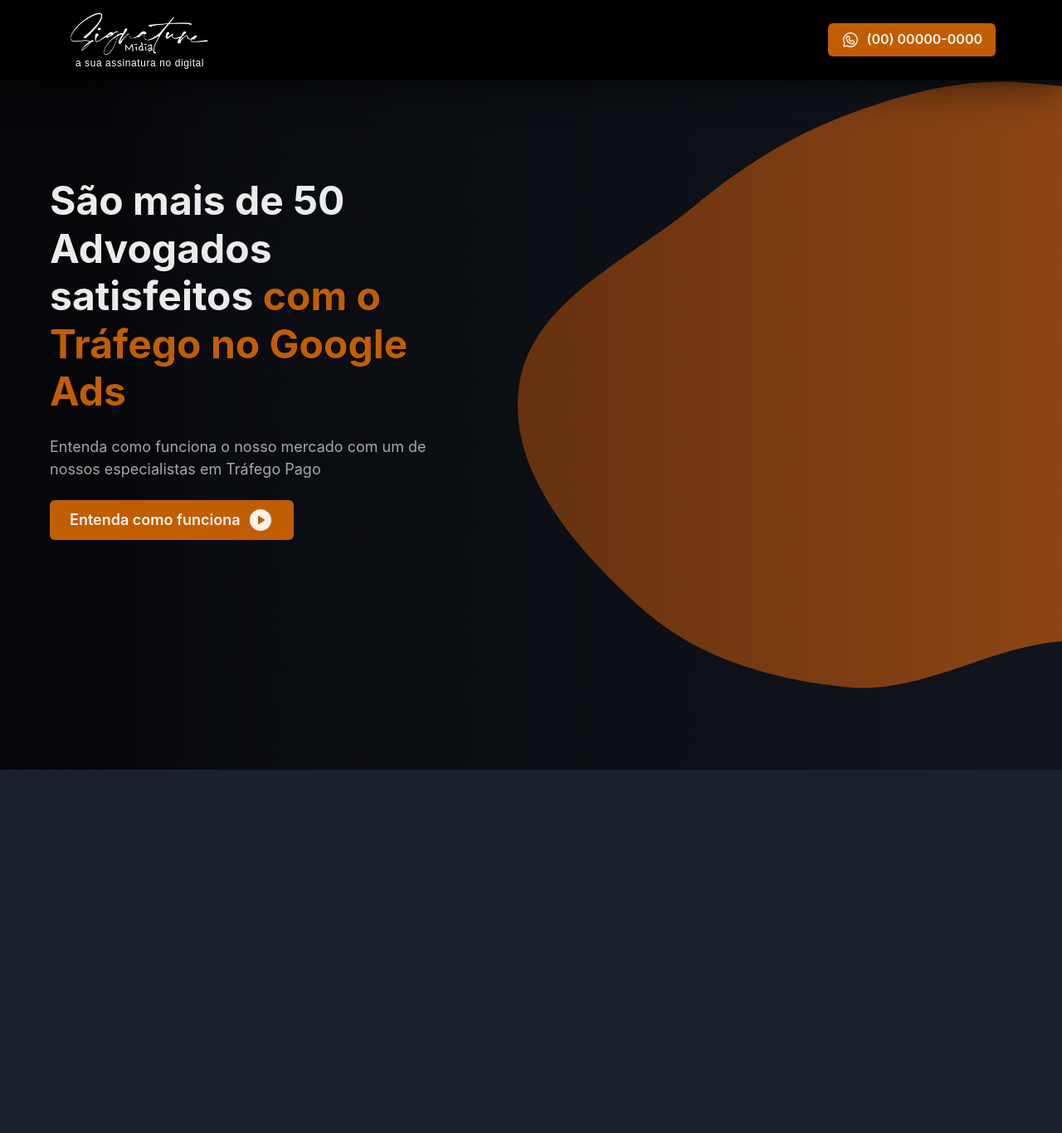
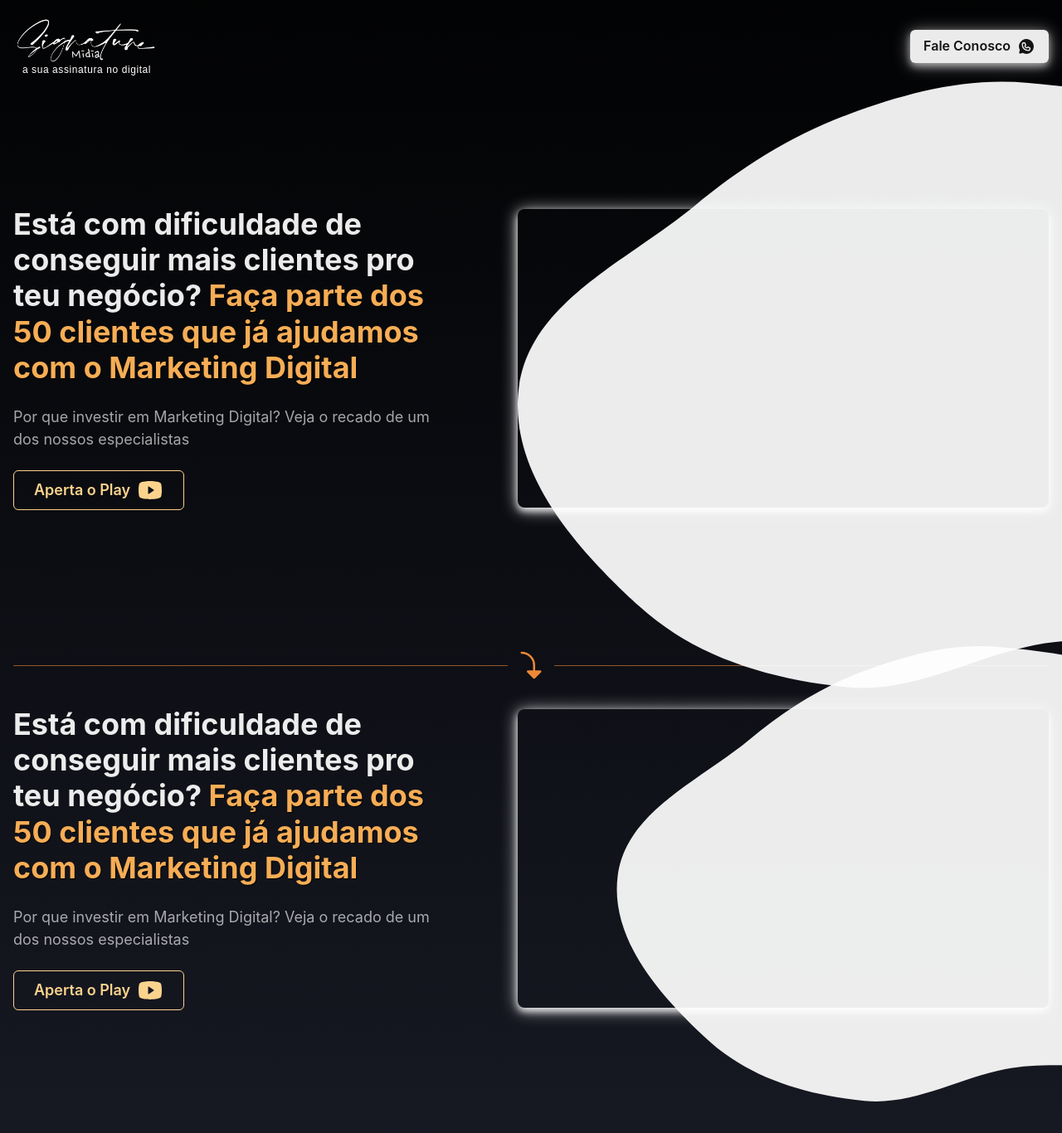
Before and after one commit to maxinelobato/signaturemidia, a Next.js app: page / in a window 1280 px wide. Shown: the top 1366 px of the page at 83% size. Before the commit the page ends 944 px from the top, so only its background shows below. Built offline with nearby package versions, Linux system fonts and the light colour scheme.

Commit message:
changesall

```diff
--- a/src/components/About.tsx
+++ b/src/components/About.tsx
@@ -1,18 +1,36 @@
 import {
   Box,
-  Button,
   Container,
+  Divider,
   Flex,
   Heading,
   Icon,
+  IconButton,
   IconProps,
-  Link,
   Stack,
   Text,
 } from '@chakra-ui/react';
-import { PlayCircle } from 'phosphor-react';
-import { useEffect, useState } from 'react';
+import { ArrowBendRightDown } from 'phosphor-react';
+import { ReactElement, useEffect, useState } from 'react';
 import ReactPlayer from 'react-player/lazy';
+import { ButtonPLAY } from './ButtonPLAY';
+
+interface FeatureProps {
+  text: string;
+  iconBg: string;
+  icon?: ReactElement;
+}
+
+const Feature = ({ text, icon, iconBg }: FeatureProps) => {
+  return (
+    <Stack direction="row" align="center">
+      <Flex align="center" justify="center" bg={iconBg} rounded="lg">
+        {icon}
+      </Flex>
+      <Text fontWeight={600}>{text}</Text>
+    </Stack>
+  );
+};
 
 export function About() {
   const [isSSR, setIsSSR] = useState(true);
@@ -21,38 +39,25 @@
   }, []);
 
   return (
-    <Box bgGradient="linear(to-r, blackAlpha.800 10%, blackAlpha.700 20%, blackAlpha.500)">
+    <Box bgGradient="linear(to-t, gray.900, blackAlpha.900)">
       <Container maxW={'7xl'} pt={28} pb="44">
         <Stack minH={'80vh'} direction={{ base: 'column', md: 'row' }}>
-          <Flex p={8} flex={1} align={'center'} justify={'center'}>
-            <Stack spacing={6} w={'full'} maxW={'lg'}>
-              <Heading fontSize={{ base: '3xl', md: '4xl', lg: '5xl' }}>
+          <Flex flex={1} align={'center'} justify={'left'}>
+            <Stack p={{ base: '8', md: '0' }} spacing={6} w={'full'} maxW={'lg'}>
+              <Heading fontSize={{ base: '2xl', md: '3xl', lg: '4xl' }}>
                 <Text color="whiteAlpha.900" as={'span'}>
-                  São mais de 50 Advogados satisfeitos
+                  Está com dificuldade de conseguir mais clientes pro teu negócio?
                 </Text>{' '}
-                <Text color="#C15E03" as="span" textShadow="#000 1px 1px">
-                  com o Tráfego no Google Ads
+                <Text color="orange.300" as="span" textShadow="#000 1px 1px">
+                  Faça parte dos 50 clientes que já ajudamos com o Marketing Digital
                 </Text>{' '}
               </Heading>
               <Text fontSize={{ base: 'md', lg: 'lg' }} color={'whiteAlpha.700'}>
-                Entenda como funciona o nosso mercado com um de nossos especialistas em
-                Tráfego Pago
+                Por que investir em Marketing Digital? Veja o recado de um dos nossos
+                especialistas
               </Text>
               <Stack direction={{ base: 'column', md: 'row' }} spacing={4}>
-                <Button
-                  size="lg"
-                  bgColor="#C15E03"
-                  _hover={{ bgColor: 'orange.400', transition: '0.5s' }}
-                  rightIcon={<PlayCircle size={32} weight="fill" />}
-                >
-                  <Link
-                    style={{ textDecoration: 'none' }}
-                    href="https://api.whatsapp.com/send?phone=5598981258283&text=Ol%C3%A1%2C%20Dr%C2%AA.%20Mayana!%20Vim%20pelo%20site.%20Podemos%20conversar%3F%20"
-                    isExternal
-                  >
-                    Entenda como funciona
-                  </Link>
-                </Button>
+                <ButtonPLAY />
               </Stack>
             </Stack>
           </Flex>
@@ -69,11 +74,88 @@
               position="absolute"
               top="-20%"
               left={0}
-              zIndex={-1}
-              color="orange.500"
+              zIndex={1}
+              color="whiteAlpha.900"
             />
             {isSSR ? null : (
-              <ReactPlayer url="https://www.youtube.com/watch?v=AM-IW0Krod4" controls />
+              <Box
+                display="flex"
+                overflow="hidden"
+                rounded="lg"
+                boxShadow="0 4px 8px 0 rgba(255, 255, 255, 0.8), 0 2px 20px 0 rgba(255, 255, 255, 0.8);"
+                zIndex={1}
+              >
+                <ReactPlayer
+                  url="https://www.youtube.com/watch?v=AM-IW0Krod4"
+                  controls
+                />
+              </Box>
+            )}
+          </Flex>
+        </Stack>
+        <Stack justifyContent="center" align="center" direction="row" h="100px">
+          <Divider borderRadius="4px" borderColor="orange.400" variant="solid" />
+          <IconButton
+            color="orange.400"
+            style={{ cursor: 'not-allowed', pointerEvents: 'none' }}
+            variant="unstyled"
+            w={16}
+            h={16}
+            rounded="full"
+            aria-label="Role Down"
+            icon={<ArrowBendRightDown size={40} weight="fill" />}
+          />
+          <Divider borderRadius="4px" borderColor="orange.400" variant="solid" />
+        </Stack>
+        <Stack direction={{ base: 'column', md: 'row' }}>
+          <Flex flex={1} align={'center'} justify={'left'}>
+            <Stack p={{ base: '8', md: '0' }} spacing={6} w={'full'} maxW={'lg'}>
+              <Heading fontSize={{ base: '2xl', md: '3xl', lg: '4xl' }}>
+                <Text color="whiteAlpha.900" as={'span'}>
+                  Está com dificuldade de conseguir mais clientes pro teu negócio?
+                </Text>{' '}
+                <Text color="orange.300" as="span" textShadow="#000 1px 1px">
+                  Faça parte dos 50 clientes que já ajudamos com o Marketing Digital
+                </Text>{' '}
+              </Heading>
+              <Text fontSize={{ base: 'md', lg: 'lg' }} color={'whiteAlpha.700'}>
+                Por que investir em Marketing Digital? Veja o recado de um dos nossos
+                especialistas
+              </Text>
+              <Stack direction={{ base: 'column', md: 'row' }} spacing={4}>
+                <ButtonPLAY />
+              </Stack>
+            </Stack>
+          </Flex>
+          <Flex
+            flex={1}
+            justify={'center'}
+            align={'center'}
+            position={'relative'}
+            w={'full'}
+          >
+            <Blob
+              w="150%"
+              h="150%"
+              position="absolute"
+              top="-20%"
+              left={0}
+              zIndex={1}
+              color="whiteAlpha.900"
+            />
+            {isSSR ? null : (
+              <Box
+                display="flex"
+                overflow="hidden"
+                rounded="lg"
+                boxShadow="0 4px 8px 0 rgba(255, 255, 255, 0.8), 0 2px 20px 0 rgba(255, 255, 255, 0.8);"
+                zIndex={1}
+              >
+                <ReactPlayer
+                  url="https://www.youtube.com/watch?v=AM-IW0Krod4"
+                  controls
+                />
+              </Box>
             )}
           </Flex>
         </Stack>
--- /dev/null
+++ b/src/components/ButtonPLAY.tsx
@@ -0,0 +1,17 @@
+import { Button } from '@chakra-ui/react';
+import { YoutubeLogo } from 'phosphor-react';
+
+export function ButtonPLAY() {
+  return (
+    <Button
+      style={{ cursor: 'not-allowed', pointerEvents: 'none' }}
+      variant="outline"
+      size="lg"
+      colorScheme="orange"
+      rightIcon={<YoutubeLogo size={32} weight="fill" />}
+      zIndex={2}
+    >
+      Aperta o Play
+    </Button>
+  );
+}
--- /dev/null
+++ b/src/components/ButtonWTP.tsx
@@ -0,0 +1,28 @@
+import { Button, Link } from '@chakra-ui/react';
+import { WhatsappLogo } from 'phosphor-react';
+
+export function ButtonWTP() {
+  return (
+    <Button
+      bgColor="whiteAlpha.900"
+      color="blackAlpha.900"
+      boxShadow="0 4px 8px 0 rgba(255, 255, 255, 0.5), 0 2px 20px 0 rgba(255, 255, 255, 0.5);"
+      _hover={{
+        bgColor: 'orange.500',
+        color: 'whiteAlpha.900',
+        transition: '0.4s',
+        shadow: '0 4px 8px 0 rgba(193, 94, 3, 0.5), 0 2px 20px 0 rgba(193, 94, 3, 0.5)',
+        transform: 'scale(1.1)',
+      }}
+      rightIcon={<WhatsappLogo size={22} weight="fill" />}
+    >
+      <Link
+        style={{ textDecoration: 'none' }}
+        href="https://api.whatsapp.com/send?phone=5590000000000&text=Ol%C3%A1%2C%20Signature%20Mídia!%20Vim%20pelo%20site.%20Podemos%20conversar%3F%20"
+        isExternal
+      >
+        Fale Conosco
+      </Link>
+    </Button>
+  );
+}
--- a/src/components/Navbar.tsx
+++ b/src/components/Navbar.tsx
@@ -1,54 +1,23 @@
-import {
-  Box,
-  Flex,
-  Button,
-  useColorModeValue,
-  Stack,
-  Container,
-  Text,
-  useBreakpointValue,
-  Link,
-  Image,
-} from '@chakra-ui/react';
-import { WhatsappLogo } from 'phosphor-react';
+import { Box, Flex, Stack, Container, Image } from '@chakra-ui/react';
+import { ButtonWTP } from './ButtonWTP';
 
 export function Navbar() {
   return (
     <>
-      <Box
-        w={'full'}
-        position="fixed"
-        bgColor="blackAlpha.900"
-        boxShadow="dark-lg"
-        zIndex={2}
-      >
-        <Container maxW="6xl" as={Stack}>
-          <Flex h={24} alignItems={'center'} justifyContent={'space-between'}>
-            <Flex justify={['center', 'center', 'left']}>
-              <Box>
+      <Box w={'full'} position="absolute" zIndex={2}>
+        <Container maxW={'7xl'} pt={2}>
+          <Flex flex={1} h={24} alignItems={'center'} justifyContent={'space-between'}>
+            <Flex alignItems={['center', 'center', 'left']}>
               <Image
                 height={{ base: 32, md: 44 }}
                 width={{ base: 32, md: 44 }}
                 src="/signaturemidia.svg"
                 alt="Signature Logo"
               />
-              </Box>
             </Flex>
             <Flex alignItems={'center'}>
               <Stack direction={'row'} spacing={2}>
-                <Button
-                  bgColor="#C15E03"
-                  _hover={{ bgColor: 'orange.400', transition: '0.5s' }}
-                  leftIcon={<WhatsappLogo size={22} />}
-                >
-                  <Link
-                    style={{ textDecoration: 'none' }}
-                    href="https://api.whatsapp.com/send?phone=5598981258283&text=Ol%C3%A1%2C%20Dr%C2%AA.%20Mayana!%20Vim%20pelo%20site.%20Podemos%20conversar%3F%20"
-                    isExternal
-                  >
-                    (00) 00000-0000
-                  </Link>
-                </Button>
+                <ButtonWTP />
               </Stack>
             </Flex>
           </Flex>
--- a/src/pages/index.tsx
+++ b/src/pages/index.tsx
@@ -1,6 +1,5 @@
 import type { NextPage } from 'next';
 import { About } from '../components/About';
-import { AboutWork } from '../components/AboutWork';
 import { Navbar } from '../components/Navbar';
 
 const Home: NextPage = () => {
```
Also changed, not shown: src/components/AboutWork.tsx (added, +99 -0 lines). Lines whose indentation alone changed are shown as unchanged.
